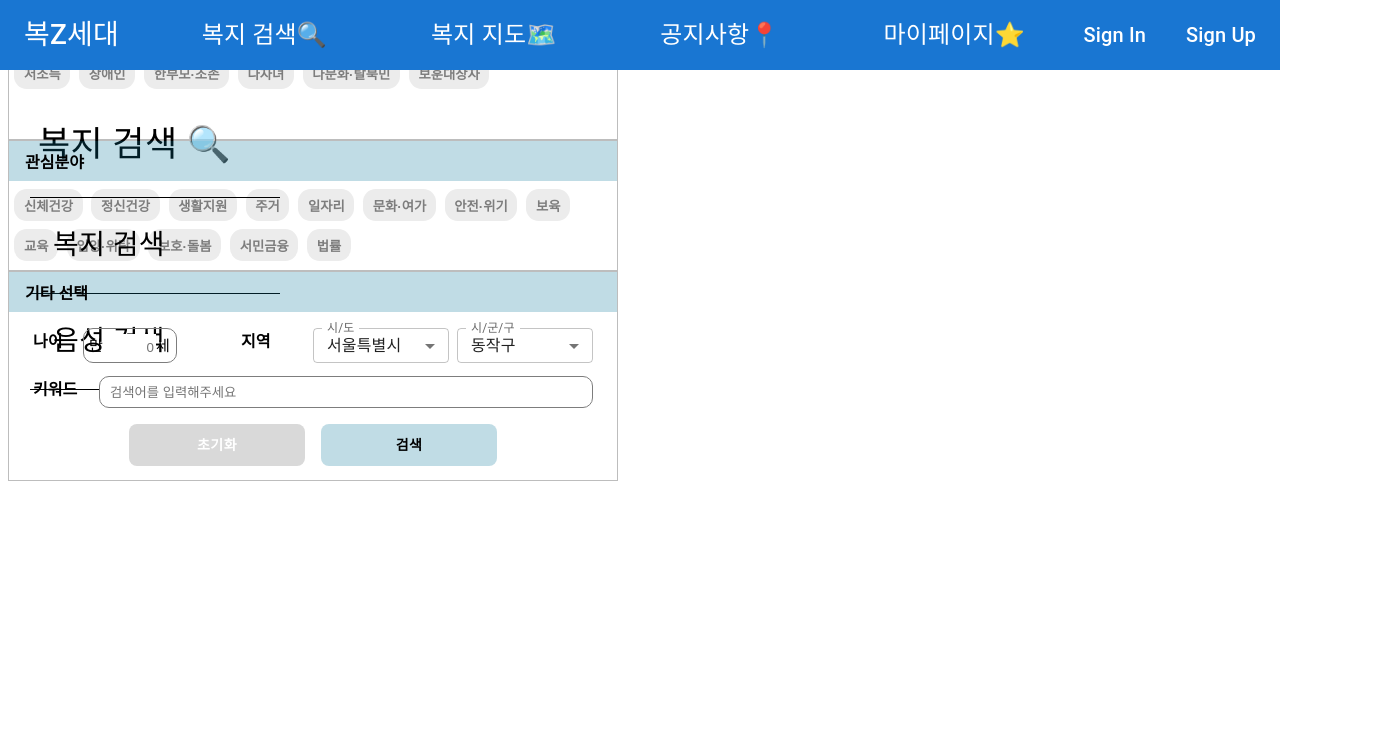
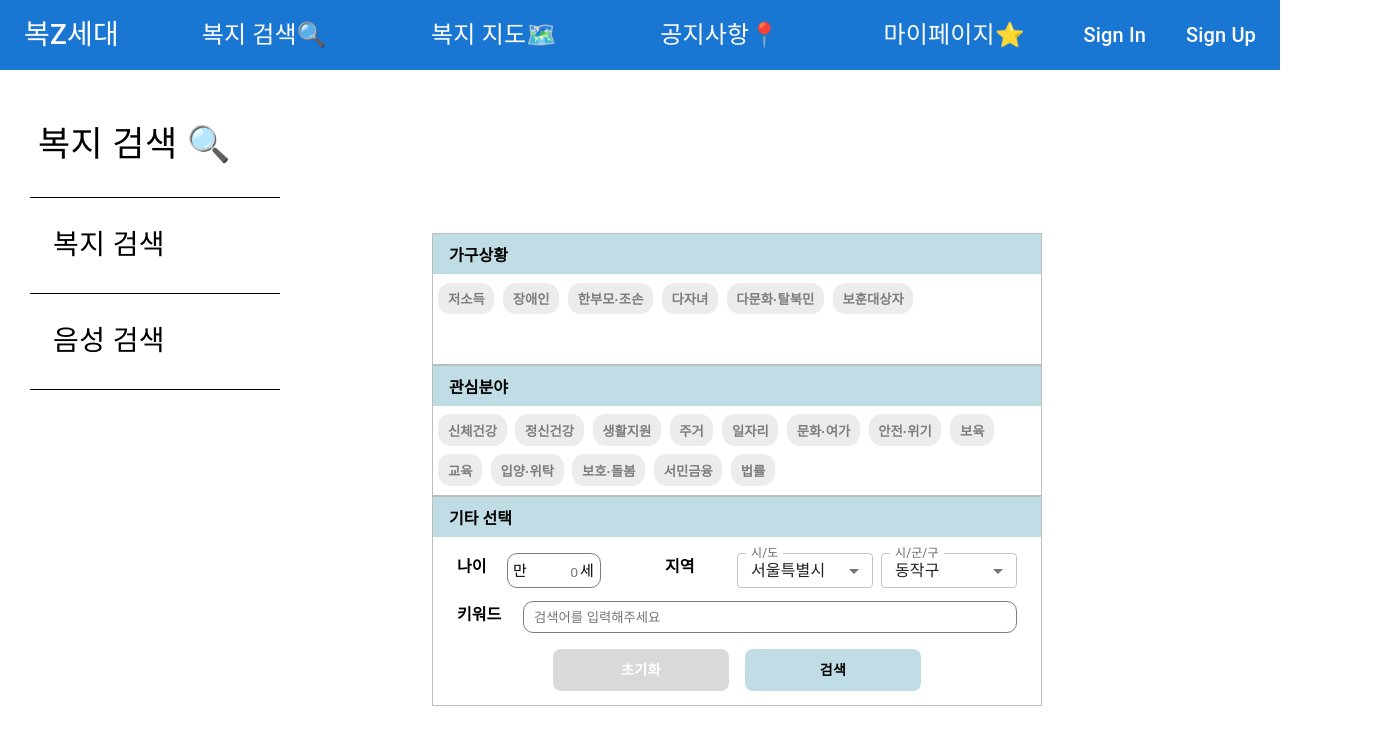
Before and after one commit to googoo9918/software-project-bokha, a React (Vite) app in the folder client/: page /search in a window 1280 px wide. Shown: the top 744 px of the page, 1375 px wide, since content can reach past the window. Built offline with nearby package versions, Linux system fonts and the light colour scheme.

Commit message:
refactor: add CategoryContainer

```diff
--- a/client/src/App.jsx
+++ b/client/src/App.jsx
@@ -2,7 +2,6 @@ import { Outlet } from "react-router-dom";
 import Navbar from "./components/Navbar";
 import { Routes, Route } from "react-router-dom";
 import GlobalStyle from "./components/GlobalStyle/GlobalStyle";
-import SearchPage from "./pages/SearchPage";
 
 function App() {
   return (
--- a/client/src/pages/SearchPage.jsx
+++ b/client/src/components/CategoryContainer/CategoryContainer.jsx
@@ -1,8 +1,9 @@
-import CategoryBox from "../components/CategoryBox/CategoryBox";
-import EtcBox from "../components/EtcBox/EtcBox";
+import { CategoryWrapper } from "./CategoryContainer.styled";
+import CategoryBox from "../CategoryBox/CategoryBox";
+import EtcBox from "../EtcBox/EtcBox";
 import { useState } from "react";
 
-export default function SearchPage() {
+export default function CategoryContainer() {
   const [household, setHousehold] = useState([]);
   const [interest, setInterest] = useState([]);
   const [age, setAge] = useState(0);
@@ -45,7 +46,7 @@ export default function SearchPage() {
   }
 
   return (
-    <div id="search-page">
+    <CategoryWrapper>
       <CategoryBox
         title="가구상황"
         buttons={householdList}
@@ -65,6 +66,6 @@ export default function SearchPage() {
         keywordHandler={setKeyword}
         submitHandler={submitHandler}
       ></EtcBox>
-    </div>
+    </CategoryWrapper>
   );
 }
--- /dev/null
+++ b/client/src/components/CategoryContainer/CategoryContainer.styled.js
@@ -0,0 +1,9 @@
+import styled from "styled-components";
+
+export const CategoryWrapper = styled.div`
+  width: 58.9375rem;
+  height: 37.4375rem;
+  position: absolute;
+  top: 233px;
+  left: 432px;
+`;
--- a/client/src/pages/Search.jsx
+++ b/client/src/pages/Search.jsx
@@ -2,10 +2,7 @@ import React from "react";
 // import Container from "@mui/material/Container";
 // import Box from "@mui/material/Box";
 import Sidebar from "../components/Sidebar";
-import SearchPage from "./SearchPage";
-// import CategoryBox from "../components/CategoryBox/CategoryBox";
-// import EtcBox from "../components/EtcBox/EtcBox";
-// import Paper from "../components/Paper";
+import CategoryContainer from "../components/CategoryContainer/CategoryContainer";
 
 export default function Search() {
   return (
@@ -17,7 +14,7 @@ export default function Search() {
           { title: "음성 검색" },
         ]}
       />
-      <SearchPage />
+      <CategoryContainer />
     </>
   );
 }
```
